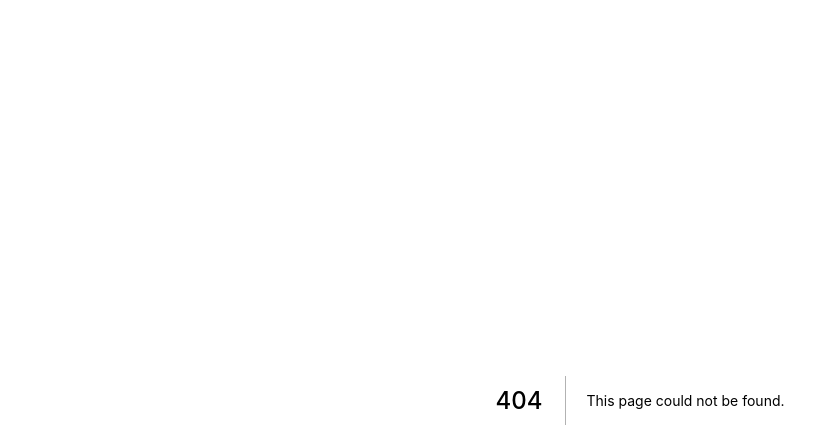
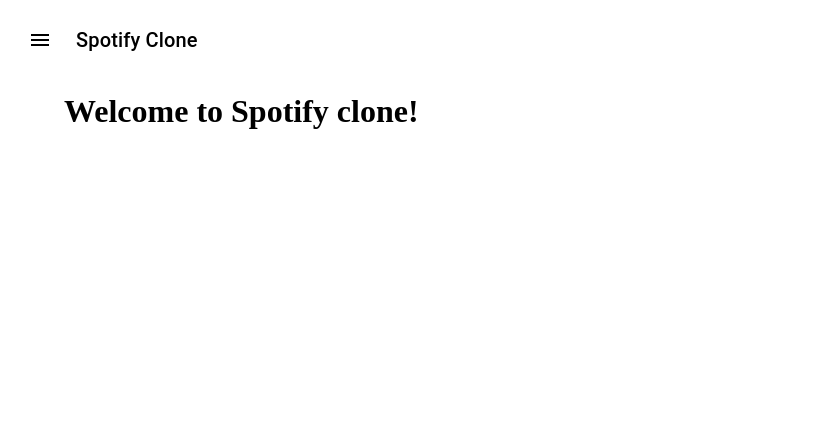
Before and after one commit to Ultraviolence322/spotify-clone, a Next.js app in the folder public/: page / in a window 1280 px wide. Before the commit this address had no page. Shown: the top 448 px of the page, without its empty margins (0-816 px from the left). Built offline with nearby package versions, Linux system fonts and the light colour scheme.

Commit message:
added HomePage component

```diff
--- /dev/null
+++ b/public/pages/index.tsx
@@ -0,0 +1,10 @@
+import React from "react";
+import MainLayout from "../components/MainLayout";
+
+export default function HomePage() {
+  return (
+    <MainLayout>
+      <h1>Welcome to Spotify clone!</h1>
+    </MainLayout>
+  )
+}
```
